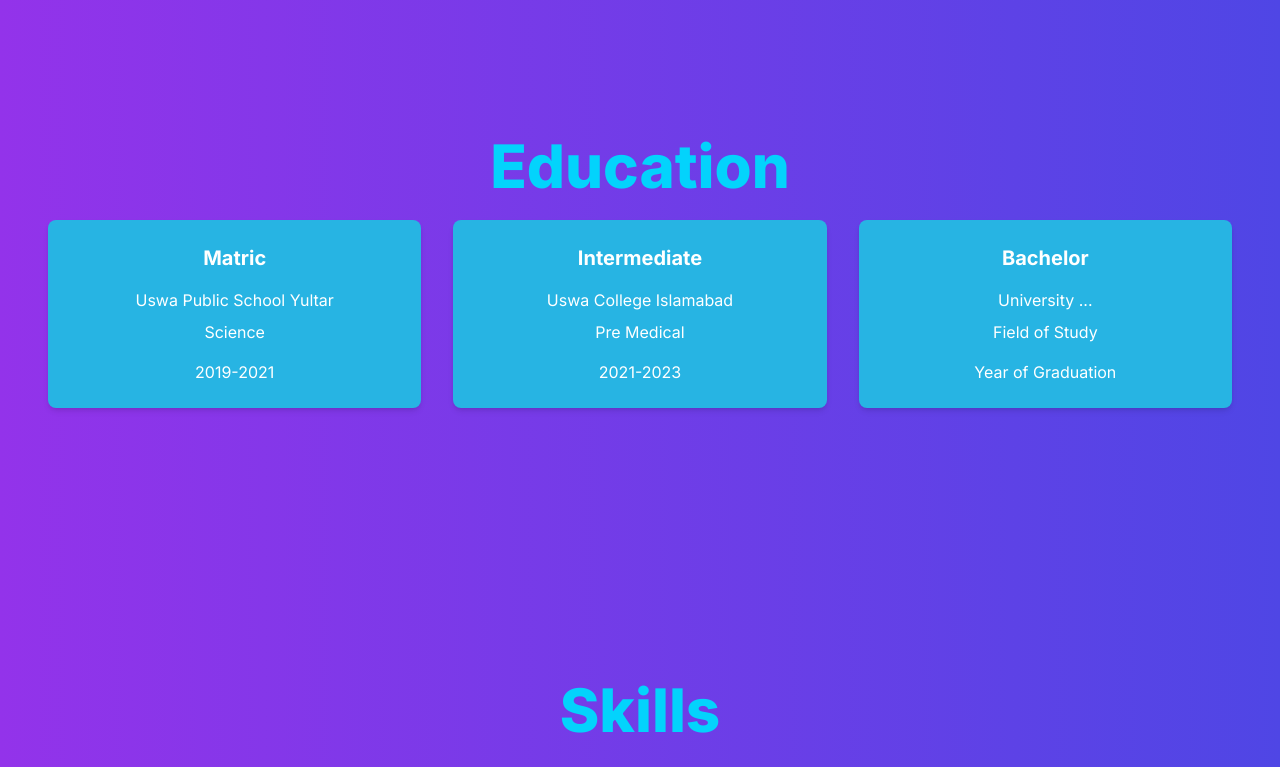
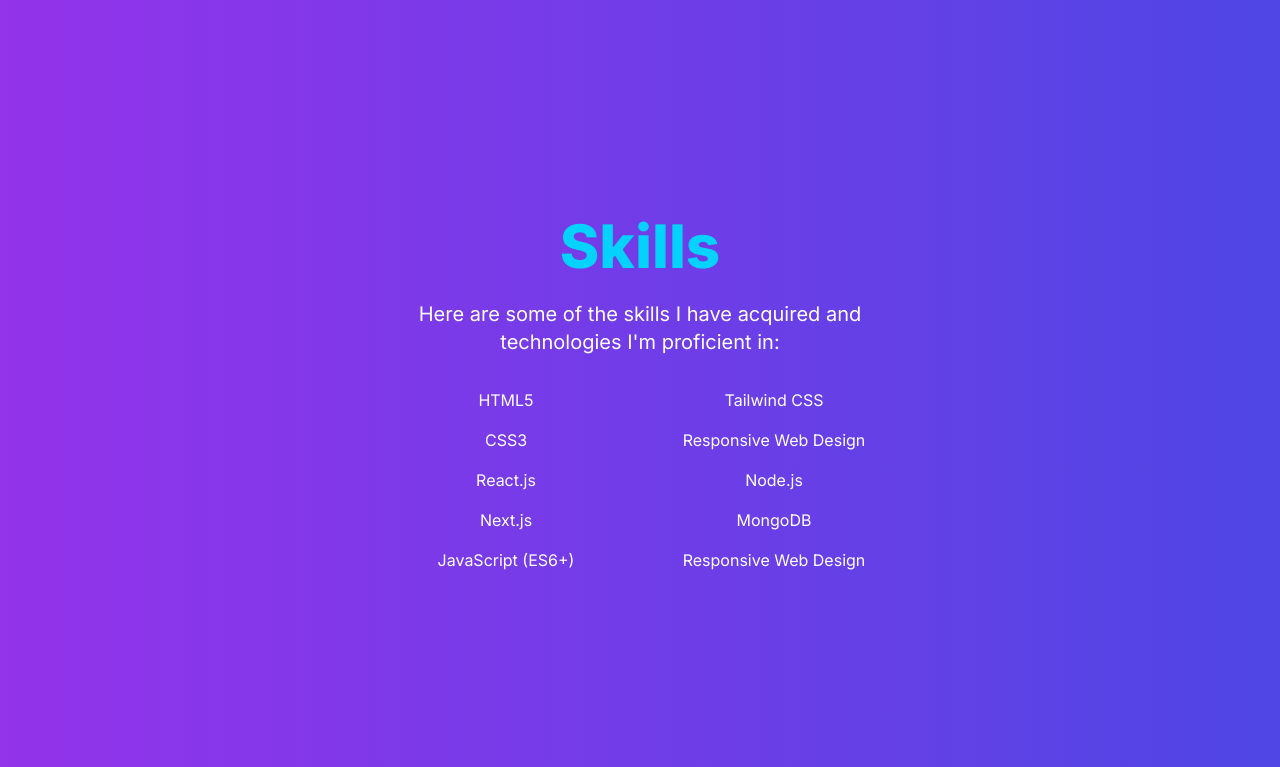
Before and after one commit to mubashir1837/nextjs-portfolioo, a Next.js app: page / in a window 1280 px wide. Shown: the part 1060-1827 px from the top of the page. Built offline with nearby package versions, Linux system fonts and the light colour scheme.

Commit message:
portfolio

```diff
--- a/app/page.js
+++ b/app/page.js
@@ -2,8 +2,8 @@
 import Hero from "./components/Hero";
 import Navbar from "./components/Navbar";
 import AboutMe from "./components/AboutMe";
+import Skills from "./components/Skills";
 import EducationSection from "./components/EducationSection";
-import Skills from "./components/Skills";
 import ProjectSection from "./components/ProjectSection";
 import Footer from "./components/Footer";
 
@@ -15,8 +15,8 @@
       <div className="container mt-24 mx-auto px-12 py-0">
         <Hero />
         <AboutMe />
+        <Skills />
         <EducationSection/>
-        <Skills />
         <ProjectSection/>
         <Footer/>
 
```
